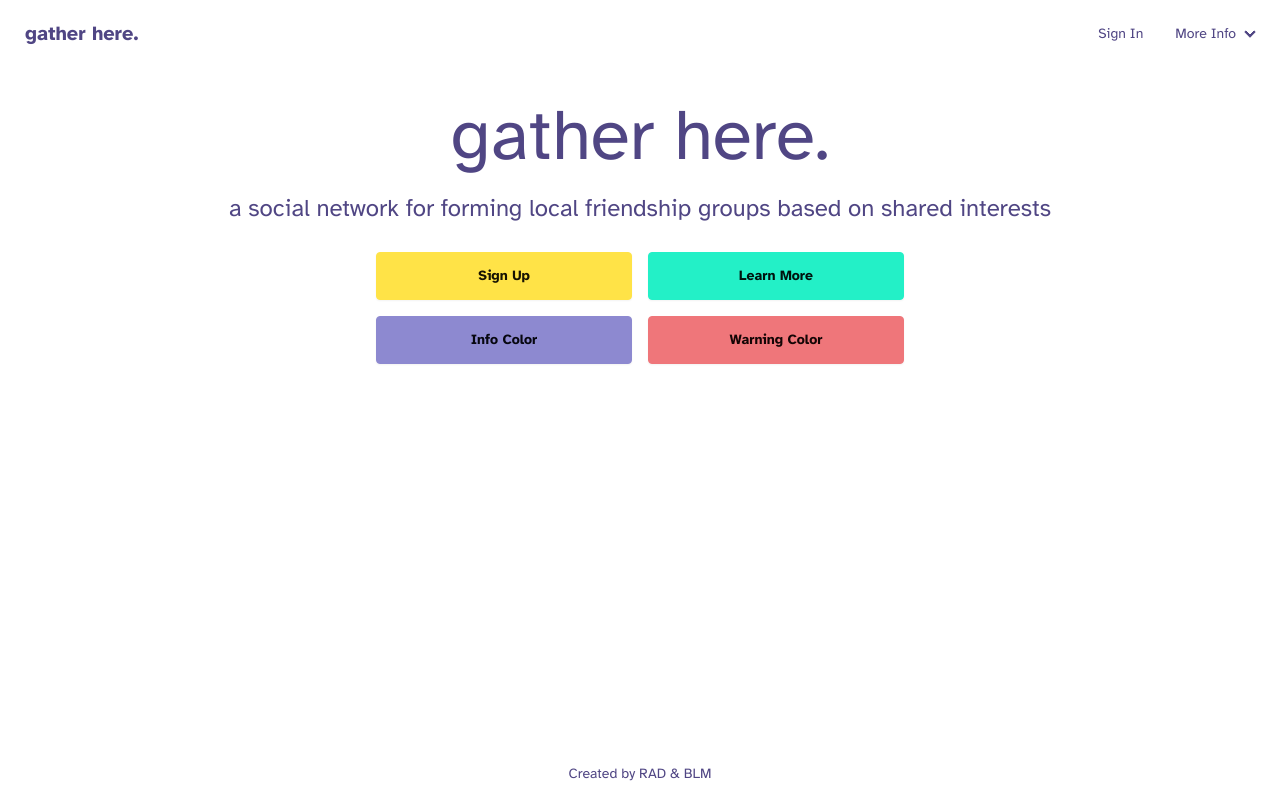
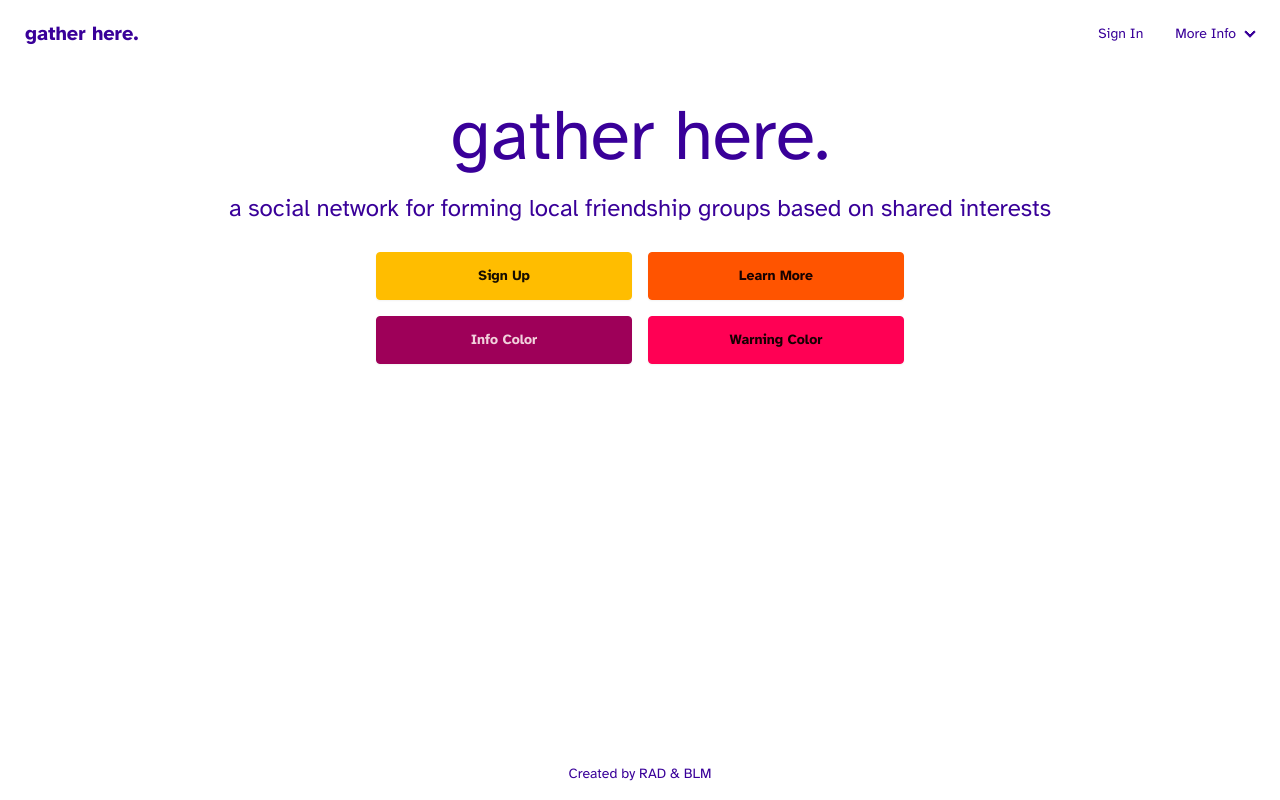
Before and after one commit to rlmead/gather-here, a Next.js app: page / in a window 1280 px wide. Built offline with nearby package versions, Linux system fonts and the light colour scheme.

Commit message:
Choose favorite color scheme (#19)

```diff
--- a/tailwind.config.ts
+++ b/tailwind.config.ts
@@ -19,117 +19,29 @@ const config: Config = {
     }
   },
   daisyui: {
-    darkTheme: "customDark5",
+    darkTheme: "customDark",
     themes: [
       {
-        // customLight: {
-        //   "primary": "#7C274B",
-        //   "secondary": "#FFFFFF",
-        //   "accent": "#FBB13C",
-        //   "neutral": "#FFFFFF",
-        //   "base-100": "#FFFFFF",
-        //   "info": "#73D2DE",
-        //   "success": "#29A39F",
-        //   "warning": "#D81159",
-        //   "error": "#000000",
-        // },
-        // customDark: {
-        //   "primary": "#FFFFFF",
-        //   "secondary": "#7C274B",
-        //   "accent": "#FBB13C",
-        //   "neutral": "#FFFFFF",
-        //   "base-100": "#7C274B",
-        //   "info": "#73D2DE",
-        //   "success": "#29A39F",
-        //   "warning": "#D81159",
-        //   "error": "#000000",
-        // },
-        // customLight2: {
-        //   "primary": "#390099",
-        //   "secondary": "#FFFFFF",
-        //   "accent": "#FF5400",
-        //   "neutral": "#FFFFFF",
-        //   "base-100": "#FFFFFF",
-        //   "info": "#9E0059",
-        //   "success": "#FFBD00",
-        //   "warning": "#FF0054",
-        //   "error": "#000000",
-        // },
-        // customDark2: {
-        //   "primary": "#FFFFFF",
-        //   "secondary": "#390099",
-        //   "accent": "#FF5400",
-        //   "neutral": "#FFFFFF",
-        //   "base-100": "#390099",
-        //   "info": "#9E0059",
-        //   "success": "#FFBD00",
-        //   "warning": "#FF0054",
-        //   "error": "#000000",
-        // },
-        // customLight3: {
-        //   "primary": "#233D4D",
-        //   "secondary": "#FFFFFF",
-        //   "accent": "#FE7F2D",
-        //   "neutral": "#FFFFFF",
-        //   "base-100": "#FFFFFF",
-        //   "info": "#619B8A",
-        //   "success": "#A1C181",
-        //   "warning": "#FCCA46",
-        //   "error": "#000000",
-        // },
-        // customDark3: {
-        //   "primary": "#FFFFFF",
-        //   "secondary": "#233D4D",
-        //   "accent": "#FE7F2D",
-        //   "neutral": "#FFFFFF",
-        //   "base-100": "#233D4D",
-        //   "info": "#619B8A",
-        //   "success": "#A1C181",
-        //   "warning": "#FCCA46",
-        //   "error": "#000000",
-        // },
-        // customLight4: {
-        //   "primary": "#6457A6",
-        //   "secondary": "#FFFFFF",
-        //   "accent": "#23F0C7",
-        //   "neutral": "#FFFFFF",
-        //   "base-100": "#FFFFFF",
-        //   "info": "#7D7ABC",
-        //   "success": "#FFE347",
-        //   "warning": "#EF767A",
-        //   "error": "#000000",
-        // },
-        // customDark4: {
-        //   "primary": "#FFFFFF",
-        //   "secondary": "#6457A6",
-        //   "accent": "#23F0C7",
-        //   "neutral": "#FFFFFF",
-        //   "base-100": "#6457A6",
-        //   "info": "#7D7ABC",
-        //   "success": "#FFE347",
-        //   "warning": "#EF767A",
-        //   "error": "#000000",
-        // },
-        customLight5: {
-          "primary": "#504684",
+        customLight: {
+          "primary": "#390099",
           "secondary": "#FFFFFF",
-          "accent": "#23F0C7",
+          "accent": "#FF5400",
           "neutral": "#FFFFFF",
           "base-100": "#FFFFFF",
-          "info": "#8D89D0",
-          "success": "#FFE347",
-          "warning": "#EF767A",
+          "info": "#9E0059",
+          "success": "#FFBD00",
+          "warning": "#FF0054",
           "error": "#000000",
         },
-        customDark5: {
+        customDark: {
           "primary": "#FFFFFF",
-          "secondary": "#504684",
-          "accent": "#23F0C7",
+          "secondary": "#390099",
+          "accent": "#FF5400",
           "neutral": "#FFFFFF",
-          "base-100": "#6457A6",
-          "info": "#8D89D0",
-          "success": "#FFE347",
-          "warning": "#EF767A",
+          "base-100": "#390099",
+          "info": "#9E0059",
+          "success": "#FFBD00",
+          "warning": "#FF0054",
           "error": "#000000",
         }
       },
```
